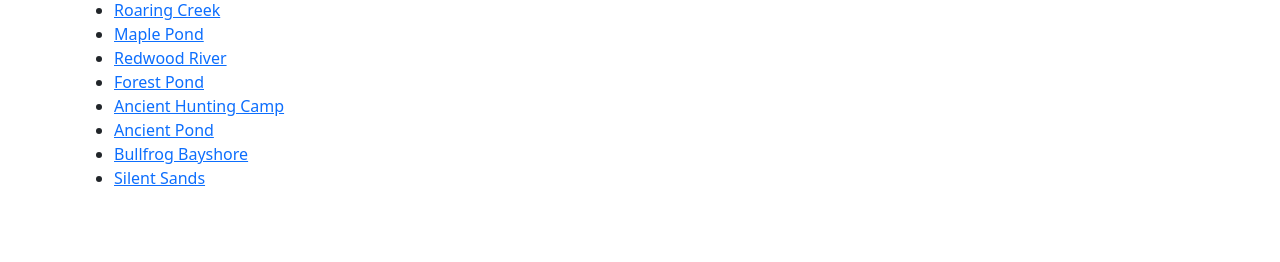
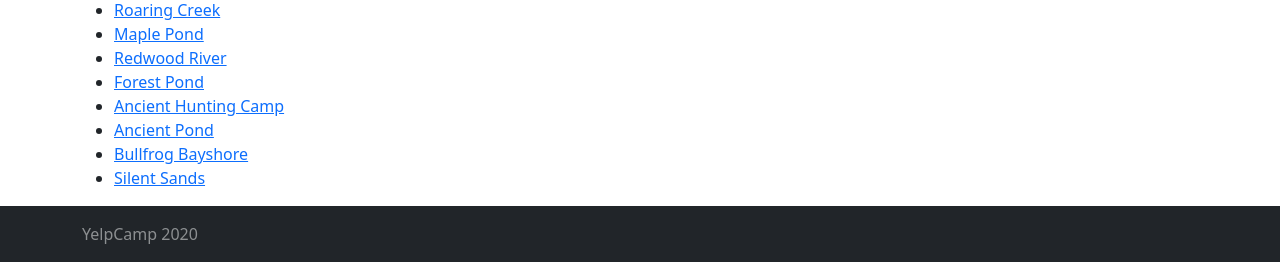
Before and after one commit to lollyca/YelpCamp, a Node server app: page /campgrounds in a window 1280 px wide. Shown: the part 1194-1456 px from the top of the page. Before the commit the page ends 1380 px from the top, so only its background shows below. Run offline with Node 20, Linux system fonts and the light colour scheme; data comes from the database, SQL or seed files in the repository; some libraries are stand-ins or nearby versions.

Commit message:
Footer: d-flex (boiler) and mt-auto (footer)

```diff
--- a/views/layouts/boilerplate.ejs
+++ b/views/layouts/boilerplate.ejs
@@ -10,7 +10,7 @@
         integrity="sha384-KK94CHFLLe+nY2dmCWGMq91rCGa5gtU4mk92HdvYe+M/SXH301p5ILy+dN9+nJOZ" crossorigin="anonymous">
 </head>
 
-<body>
+<body class="d-flex flex-column vh-100">
         <%- include('../partials/navbar') %>
     <main class="container mt-5">
         <%- body -%>
@@ -18,6 +18,8 @@
     <script src="https://cdn.jsdelivr.net/npm/bootstrap@5.3.0-alpha3/dist/js/bootstrap.bundle.min.js"
         integrity="sha384-ENjdO4Dr2bkBIFxQpeoTz1HIcje39Wm4jDKdf19U8gI4ddQ3GYNS7NTKfAdVQSZe"
         crossorigin="anonymous"></script>
+
+        <%- include('../partials/footer') %>
 </body>
 
 </html>
--- /dev/null
+++ b/views/partials/footer.ejs
@@ -0,0 +1,5 @@
+<footer class="footer bg-dark py-3 mt-auto">
+    <div class="container">
+        <span class="text-light" style="--bs-text-opacity: .5;">YelpCamp 2020</span>
+    </div>
+</footer>
```
